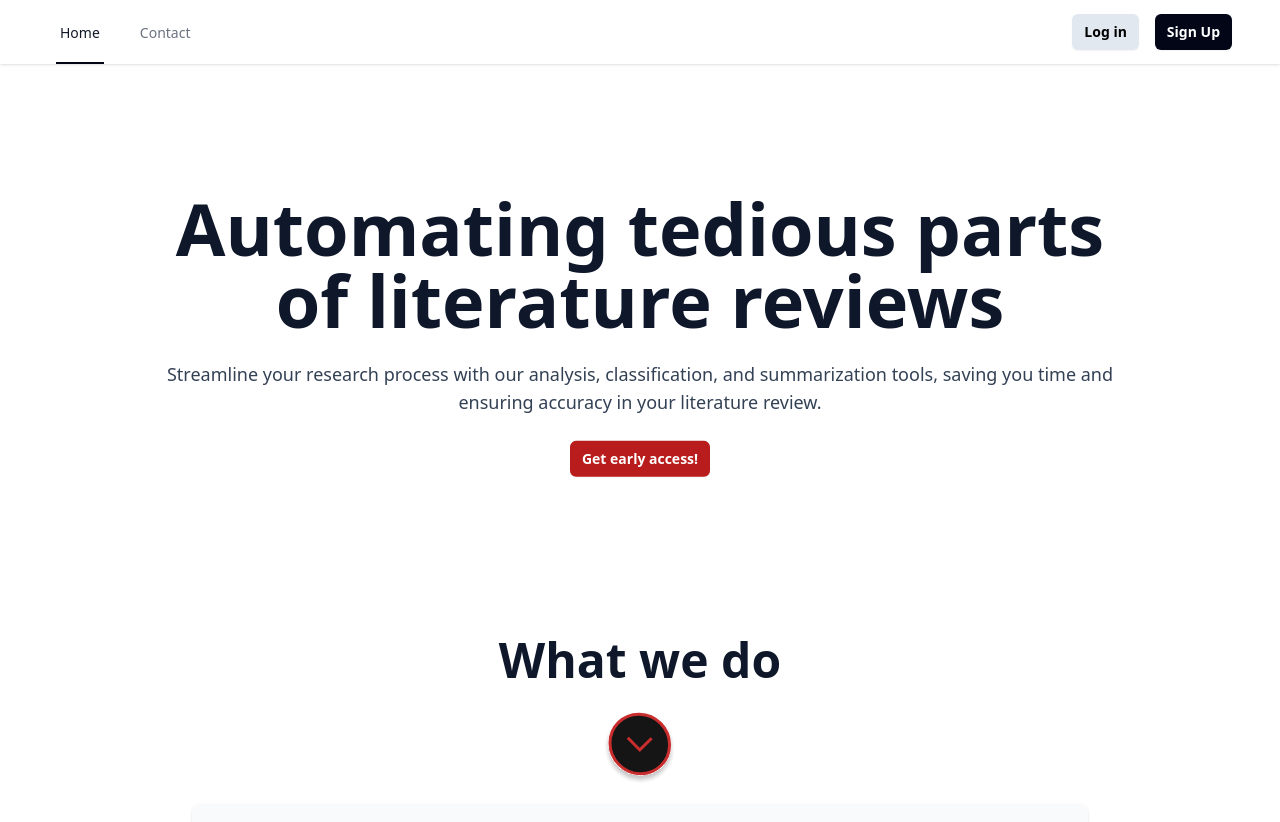
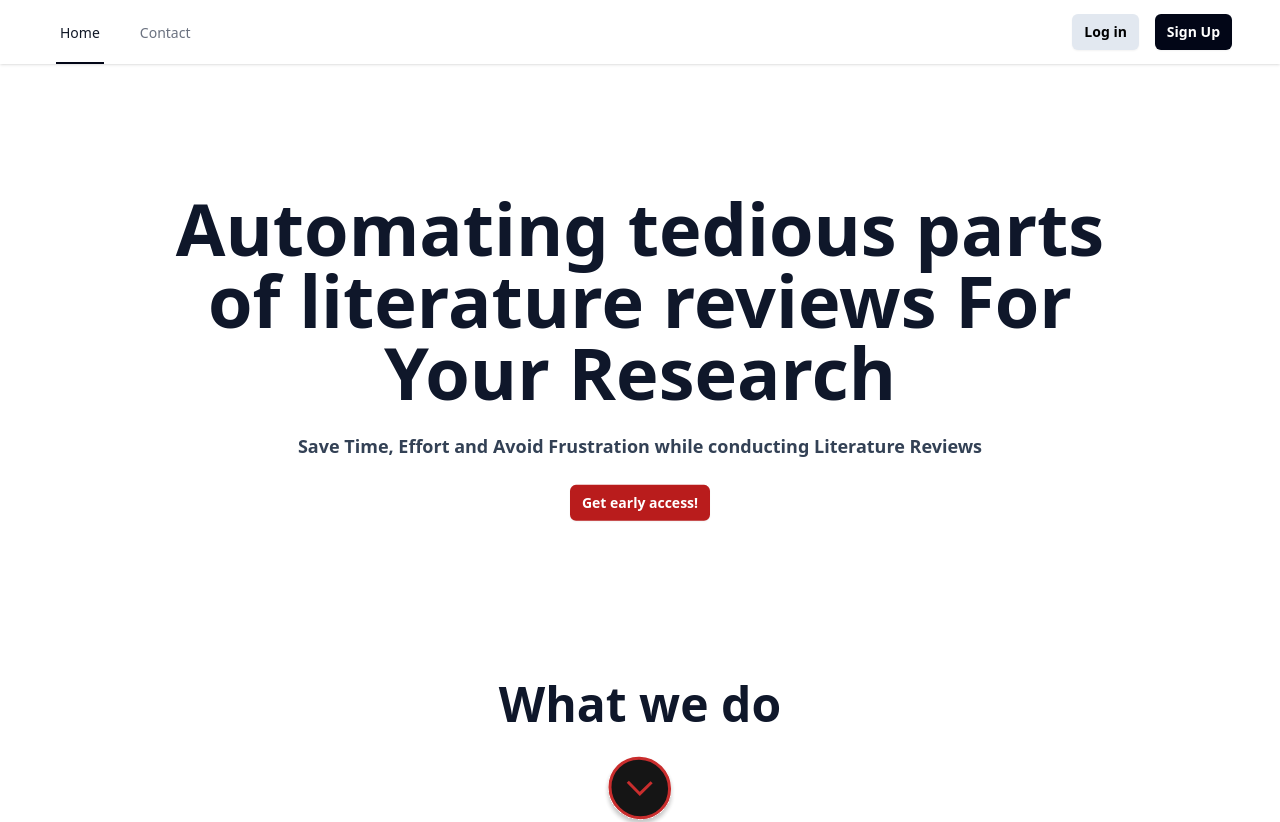
Before and after one commit to NamanBhoj/ForYourResearch, a React (Vite) app in the folder frontend/: page / in a window 1280 px wide. Shown: the top 822 px of the page. Built offline with nearby package versions, Linux system fonts and the light colour scheme.

Commit message:
homepage changes

```diff
--- a/frontend/src/components/FeatureSection.tsx
+++ b/frontend/src/components/FeatureSection.tsx
@@ -23,7 +23,7 @@ function FeatureSection() {
 
   return (
     <div className="flex flex-col items-center mt-14 mb-8">
-      <span className="mt-24 text-5xl font-extrabold text-slate-900">
+      <span className="mt-24 text-5xl font-extrabold text-slate-900 animate">
         What we do
       </span>
       <img src={Arrow} alt="" className='animate-pulse' />
--- a/frontend/src/components/MainSection.tsx
+++ b/frontend/src/components/MainSection.tsx
@@ -3,14 +3,14 @@
 function MainSection() {
   return (
     <>
-      <h1 className="text-7xl font-extrabold text-slate-900 mb-4">
-        Automating tedious parts of literature reviews
+      <h1 className="text-7xl  font-extrabold text-slate-900 mb-4">
+        Automating tedious parts of literature reviews For Your Research
       </h1>
-      <p className="text-lg text-slate-700 mb-8 mt-2">
-        Streamline your research process with our analysis, classification, and
-        summarization tools, saving you time and ensuring accuracy in your
-        literature review.
+      <p className="text-lg font-bold  text-slate-700 mb-8 mt-2">
+        Save Time, Effort and Avoid Frustration while conducting Literature Reviews
+
       </p>
+
       <a href="https://app.youform.com/forms/pvtbohr1" target="_blank">
         <button
           type="button"
```
